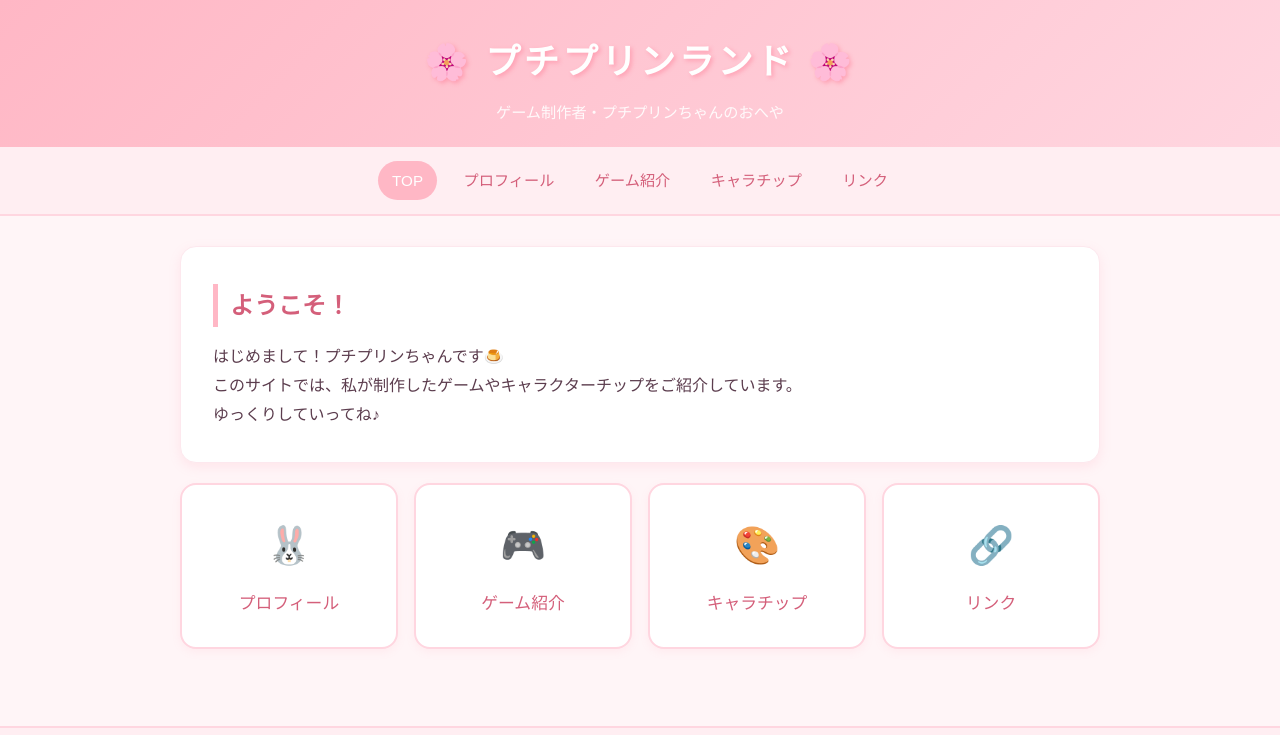
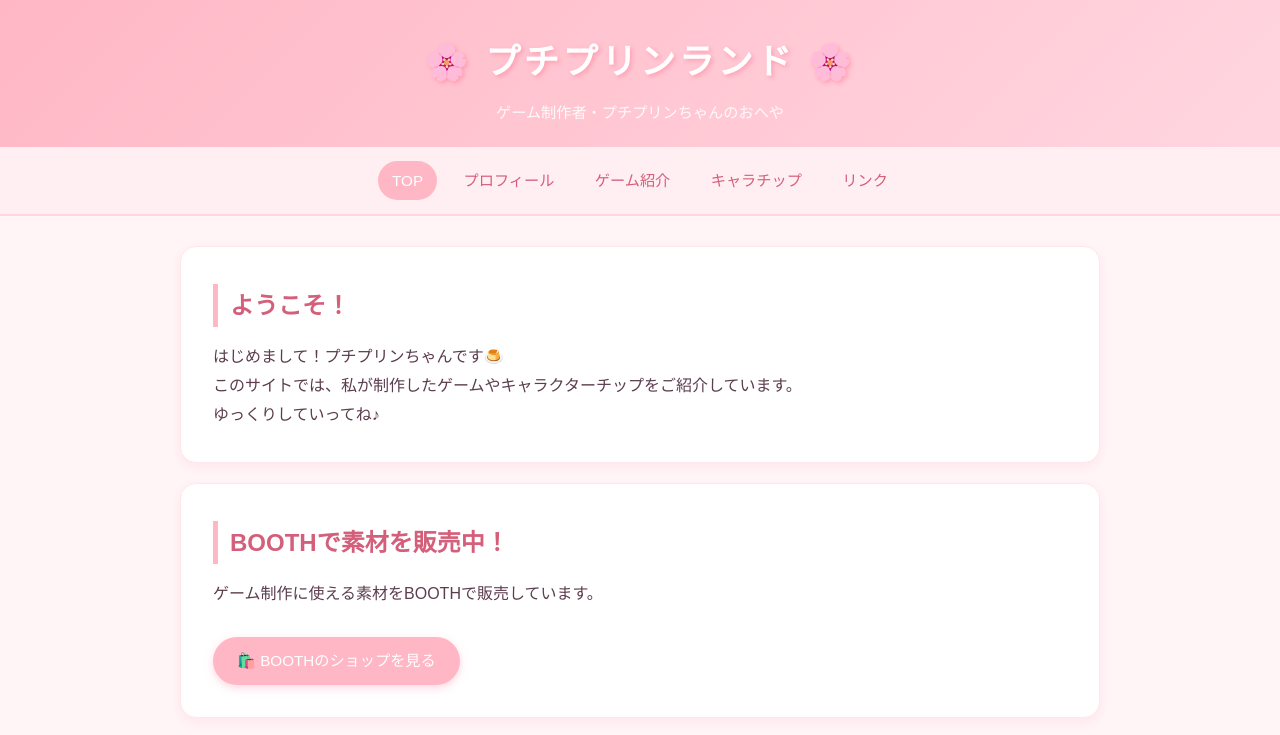
Before and after one commit to PuchiPurinchan/PuchiPurinchan.github.io, a plain HTML site: page index.html in a window 1280 px wide. Shown: the top 735 px of the page. Drawn offline with Linux system fonts and the light colour scheme; a web font is replaced by a local one.

Commit message:
Boothのサイトを紹介
Boothのサイトを紹介を追加したよ

```diff
--- a/index.html
+++ b/index.html
@@ -36,6 +36,13 @@
       </p>
     </div>
 
+    <!-- BOOTH紹介 -->
+    <div class="card">
+      <h2>BOOTHで素材を販売中！</h2>
+      <p>ゲーム制作に使える素材をBOOTHで販売しています。</p><br>
+      <a href="https://puchipurin.booth.pm/" class="btn" target="_blank" rel="noopener noreferrer">🛍️ BOOTHのショップを見る</a>
+    </div>
+
     <!-- 各ページへのリンク -->
     <div class="top-menu">
       <a href="profile.html">
```
